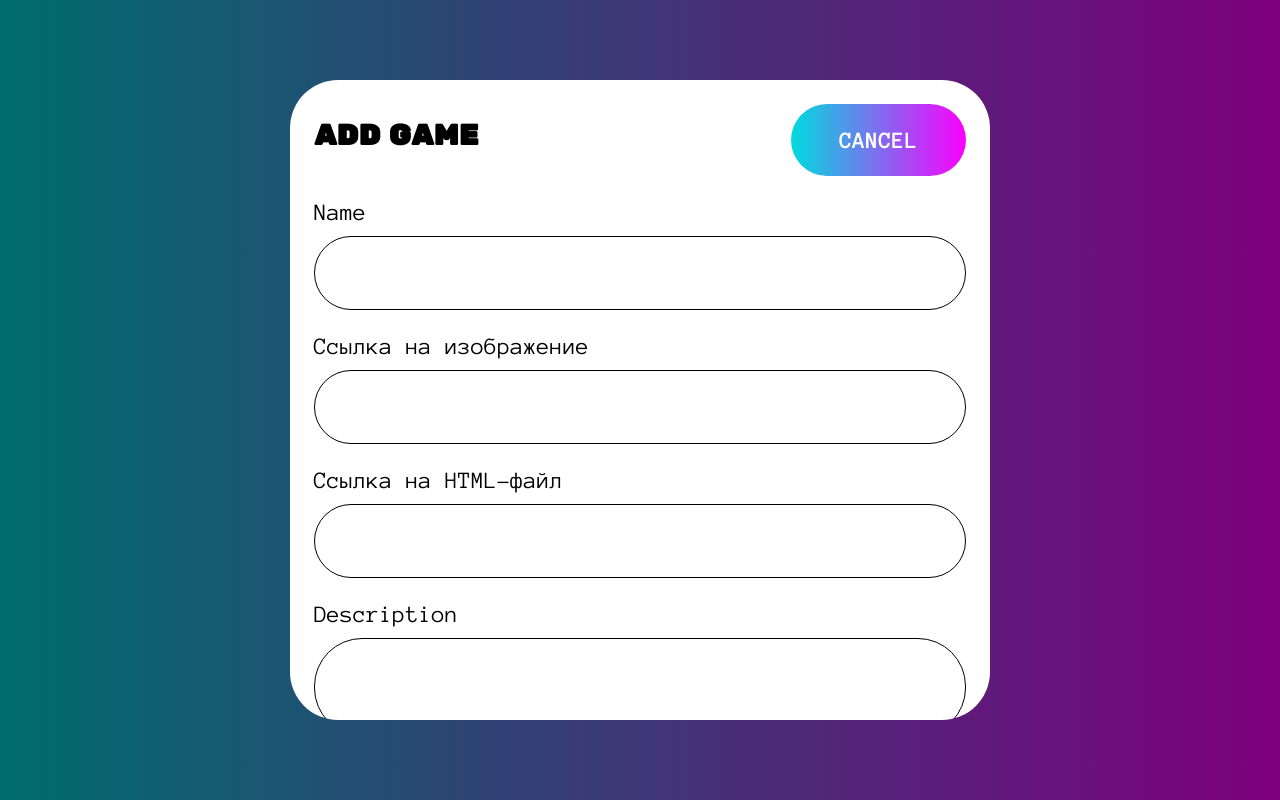
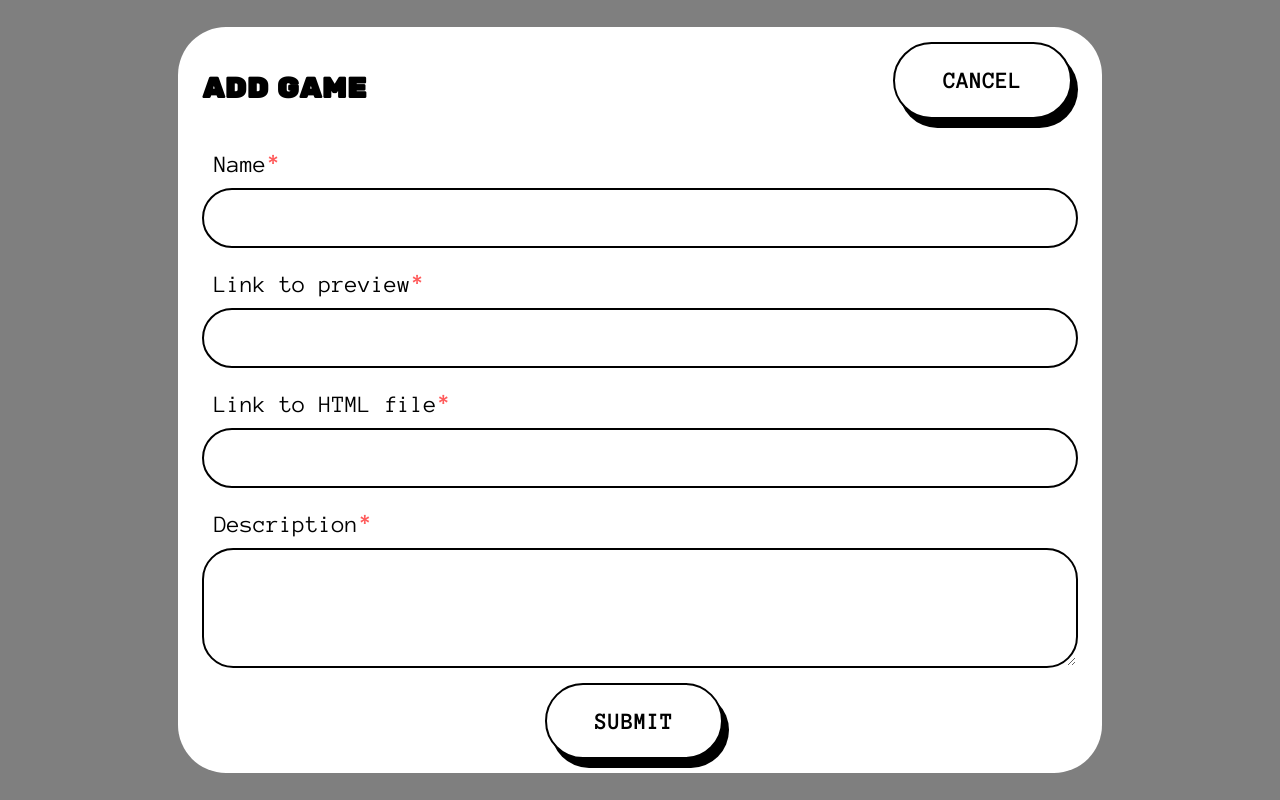
Before and after one commit to lumenpearson/practicum-gamerating-m5_n3, a website: page public/index.html in a window 1280 px wide. Both pictures are taken after a click on the button "ADD GAME". Drawn offline with Linux system fonts and the light colour scheme; no server answers.

Commit message:
🔧 patch: new design, bug fixes

```diff
--- a/data/games.json
+++ b/data/games.json
@@ -8,7 +8,7 @@
   },
   {
     "id": 2,
-    "title": "Dangeons'n Caves. Prologue",
+    "title": "Dangeons'n'Caves. Prologue",
     "description": "Безымянный герой исследует пещеры и подземелья, чтобы найти больше информации о себе.",
     "image": "https://code.s3.yandex.net/teens/pindie-games/dangeons-n-caves-prologue/cover.png",
     "link": "https://code.s3.yandex.net/teens/pindie-games/dangeons-n-caves-prologue/game/index.html"
--- /dev/null
+++ b/middlewares/index.js
@@ -0,0 +1,4 @@
+const cors = require('./cors');
+const { readData, writeData } = require('./games');
+
+module.exports = { cors, readData, writeData };
--- a/public/index.html
+++ b/public/index.html
@@ -3,7 +3,7 @@
   <head>
     <meta charset="utf-8" />
     <meta name="viewport" content="width=device-width, initial-scale=1.0" />
-    <title>GameControl</title>
+    <title>GameControl :: Game List Control</title>
     <link rel="stylesheet" href="./styles/style.css" />
   </head>
   <body>
@@ -33,23 +33,23 @@
           <h2>Add game</h2>
           <button class="close-dialog">Cancel</button>
         </div>
-        <label class="form__label">
+        <label class="form__label form__label-required">
           <span>Name</span>
           <input name="title" required type="text" />
         </label>
-        <label class="form__label">
-          <span>Ссылка на изображение</span>
+        <label class="form__label form__label-required">
+          <span>Link to preview</span>
           <input name="image" required type="url" />
         </label>
-        <label class="form__label">
-          <span>Ссылка на HTML-файл</span>
+        <label class="form__label form__label-required">
+          <span>Link to HTML file</span>
           <input name="link" required type="url" />
         </label>
-        <label class="form__label">
+        <label class="form__label form__label-required">
           <span>Description</span>
           <textarea name="description" required></textarea>
         </label>
-        <button type="submit">Add</button>
+        <button class="button-submit" type="submit">Submit</button>
         <span class="form__message"></span>
       </form>
     </dialog>
--- a/public/styles/style.css
+++ b/public/styles/style.css
@@ -1,18 +1,18 @@
 @font-face {
-  font-family: "Rubic One";
+  font-family: 'Rubic One';
   src: url(/fonts/rubic-one.woff);
   font-display: swap;
 }
 
 @font-face {
-  font-family: "Anonymous Pro";
+  font-family: 'Anonymous Pro';
   src: url(/fonts/anonymouspro-regular.woff);
   font-weight: normal;
   font-display: swap;
 }
 
 @font-face {
-  font-family: "Anonymous Pro";
+  font-family: 'Anonymous Pro';
   src: url(/fonts/anonymouspro-bold.woff);
   font-weight: bold;
   font-display: swap;
@@ -26,15 +26,13 @@
 body {
   margin: 0;
   background-color: #1e1e1e;
-  color: #fff;
   min-height: 100vh;
   display: grid;
   place-items: center;
-  font-family: "Anonymous Pro", serif;
+  font-family: 'Anonymous Pro', serif;
   font-size: 24px;
-  background: #fc00ff;
-  background: -webkit-linear-gradient(to right, #00dbde, #fc00ff);
-  background: linear-gradient(to right, #00dbde, #fc00ff);
+  color: #000;
+  background: #fff;
   padding: 1em 2em;
 }
 
@@ -44,11 +42,11 @@ h3,
 h4,
 h5,
 h6 {
-  font-family: "Rubic One", sans-serif;
-  margin: 0.5em 0 0.5em;
+  font-family: 'Rubic One', sans-serif;
   text-transform: uppercase;
   font-size: 1.2em;
   word-wrap: break-word;
+  line-height: 100%;
 }
 
 h1 {
@@ -67,20 +65,31 @@ button {
   border: none;
   font-family: inherit;
   font-size: inherit;
+  font-weight: bold;
+  text-transform: uppercase;
+  cursor: pointer;
+  background: #fff;
+  color: #000;
   border-radius: 2em;
-  background: #fc00ff;
-  background: -webkit-linear-gradient(to right, #00dbde, #fc00ff);
-  background: linear-gradient(to right, #00dbde, #fc00ff);
-  color: #fff;
-  cursor: pointer;
-  text-transform: uppercase;
-  font-weight: bold;
+  border: 2px solid #000;
+  box-shadow: 6px 9px 0 rgb(0, 0, 0);
+  transform: translate(-6px, -9px);
+  transition:
+    transform 0.3s ease-out,
+    box-shadow 0.3s ease-out;
 }
 
-button:hover {
-  background: #fc00ff;
-  background: -webkit-linear-gradient(to left, #00dbde, #fc00ff);
-  background: linear-gradient(to left, #00dbde, #fc00ff);
+button:hover,
+button:focus,
+button:focus-within,
+button:focus-visible {
+  transform: translate(-4px, -5px);
+  box-shadow: 4px 5px 0 #000;
+}
+
+button:active {
+  transform: translate(0px, 0px);
+  box-shadow: 0 0 0 #000;
 }
 
 body:has(dialog[open]) {
@@ -89,7 +98,9 @@ body:has(dialog[open]) {
 
 img {
   width: 100%;
-  border-radius: 2em;
+  height: 256px;
+  border-radius: 0 0 2em 2em;
+  background: #e6e6e6;
 }
 
 a {
@@ -98,18 +109,19 @@ a {
 }
 
 .box {
-  background-color: #fff;
   color: #000;
+  padding: 2em;
+  border: 2px solid #000;
   border-radius: 2em;
-  padding: 2em;
 }
 
 .games-list {
   list-style: none;
   padding: 0;
-  margin: 0;
+  margin: 2em 0 0;
   display: grid;
   grid-template-columns: repeat(auto-fit, minmax(300px, 1fr));
+  row-gap: 2.8em;
   gap: 2em;
 }
 
@@ -134,13 +146,22 @@ a {
 
 .game-link {
   display: block;
+  height: 100%;
+  margin-bottom: 2em;
   border-radius: 2em;
-  box-shadow: 0 0 10px rgba(0, 0, 0, 0.5);
-  margin-bottom: 1em;
+  border: 2px solid #000;
+  box-shadow: 10px 14px 0 rgb(0, 0, 0);
+  overflow: hidden;
 }
 
 .game__description-container {
   padding: 1em;
+}
+
+.game-description {
+  -ms-text-overflow: ellipsis;
+  -o-text-overflow: ellipsis;
+  text-overflow: ellipsis;
 }
 
 .form__label {
@@ -150,11 +171,54 @@ a {
 
 input,
 textarea {
-  padding: 1em;
-  border-radius: 2em;
-  border: 1px solid #000;
+  padding: 16px 26px;
+  min-height: 2.5em;
+  border-radius: 1.3em;
+  border: 2px solid #000;
   font-family: inherit;
   font-size: inherit;
+}
+
+input:focus,
+textarea:focus {
+  outline: none;
+  border-color: #007aff;
+}
+
+input:user-valid,
+textarea:user-valid {
+  border-color: #62c880;
+}
+
+input:user-invalid,
+textarea:user-invalid {
+  border-color: #ff5b5b;
+}
+
+textarea {
+  resize: vertical;
+  min-height: 5em;
+  max-height: 16em;
+}
+
+.form__label span {
+  padding-inline-start: 0.5em;
+}
+
+.form__label-required span::after {
+  content: '*';
+  position: absolute;
+  margin-top: -4px;
+  padding-inline-start: 2px;
+  font-size: 20px;
+  font-family: inherit;
+  font-weight: bold;
+  color: #ff5b5b;
+  background-color: inherit;
+}
+
+.form__message:empty {
+  display: none;
 }
 
 dialog::backdrop {
@@ -164,10 +228,10 @@ dialog::backdrop {
 dialog {
   position: fixed;
   width: 95%;
-  max-width: 700px;
+  max-width: 924px;
   border: none;
   border-radius: 2em;
-  height: 80vh;
+  scrollbar-width: none;
 }
 
 * {
@@ -196,10 +260,37 @@ dialog {
   border-radius: 2em;
 }
 
-.add-game {
-  margin-bottom: 2em;
+.add-game__button,
+.button-submit {
+  display: block;
+  margin: 0 auto 0;
 }
 
 .delete-game__button {
   width: 100%;
 }
+
+::selection,
+::-moz-selection {
+  color: #fff;
+  background-color: #000;
+}
+
+@media (max-width: 650px) {
+  body {
+    padding: initial;
+  }
+  main {
+    width: 100%;
+  }
+}
+
+@media (hover: none) {
+  button:hover,
+  button:focus,
+  button:focus-within,
+  button:focus-visible {
+    transform: translate(-6px, -9px);
+    box-shadow: 6px 9px 0 rgb(0, 0, 0);
+  }
+}
--- a/routes/main.js
+++ b/routes/main.js
@@ -1,9 +1,9 @@
 const fs = require('fs').promises;
-const mainRoute = require('express').Router();
+const mainRouter = require('express').Router();
 
-mainRoute.get('/', (req, res) => {
+mainRouter.get('/', (req, res) => {
   fs.readFile('./public/index.html', 'utf-8').then((data) => {
     res.header('Content-Type', 'text/html').send(data);
   });
 });
-module.exports = mainRoute;
+module.exports = mainRouter;
```
Also changed, not shown: app.js (+4 -3 lines), middlewares/cors.js (+2 -6 lines), controllers/games.js (line endings or trailing spaces).
